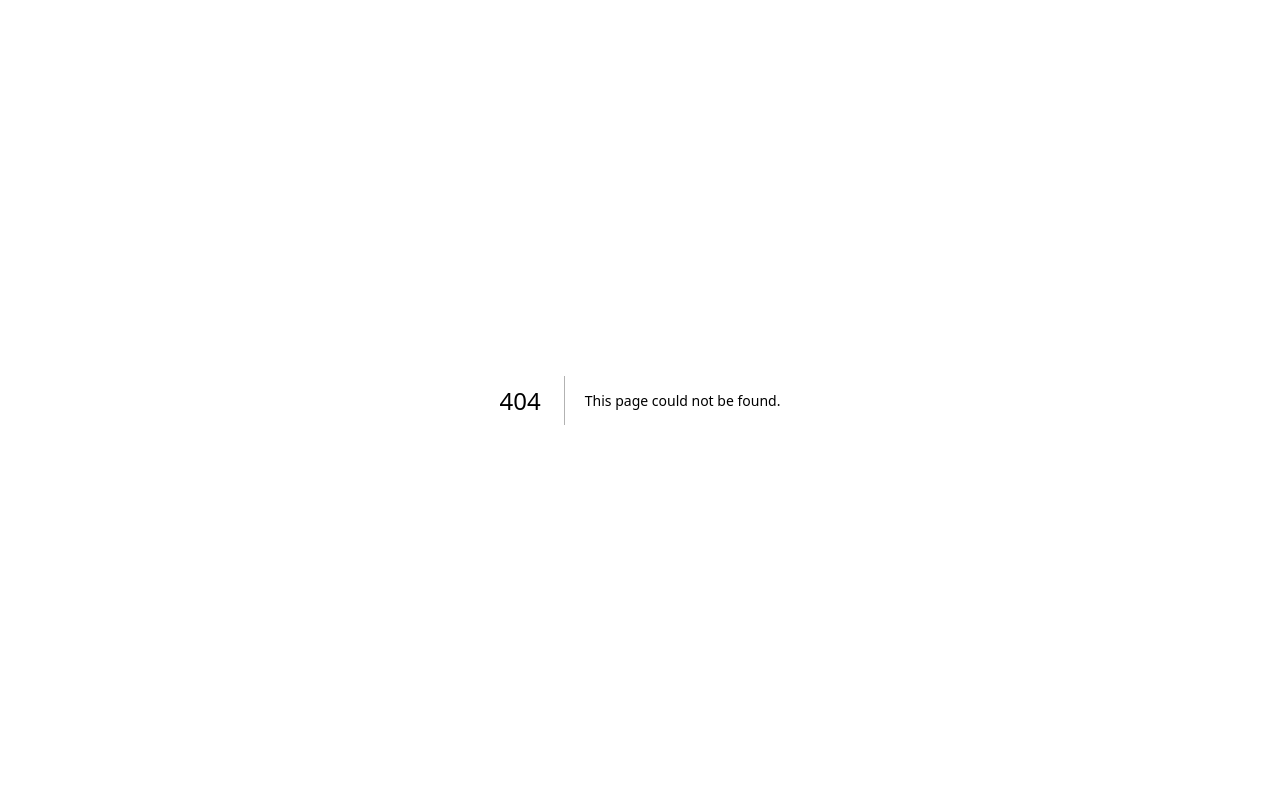
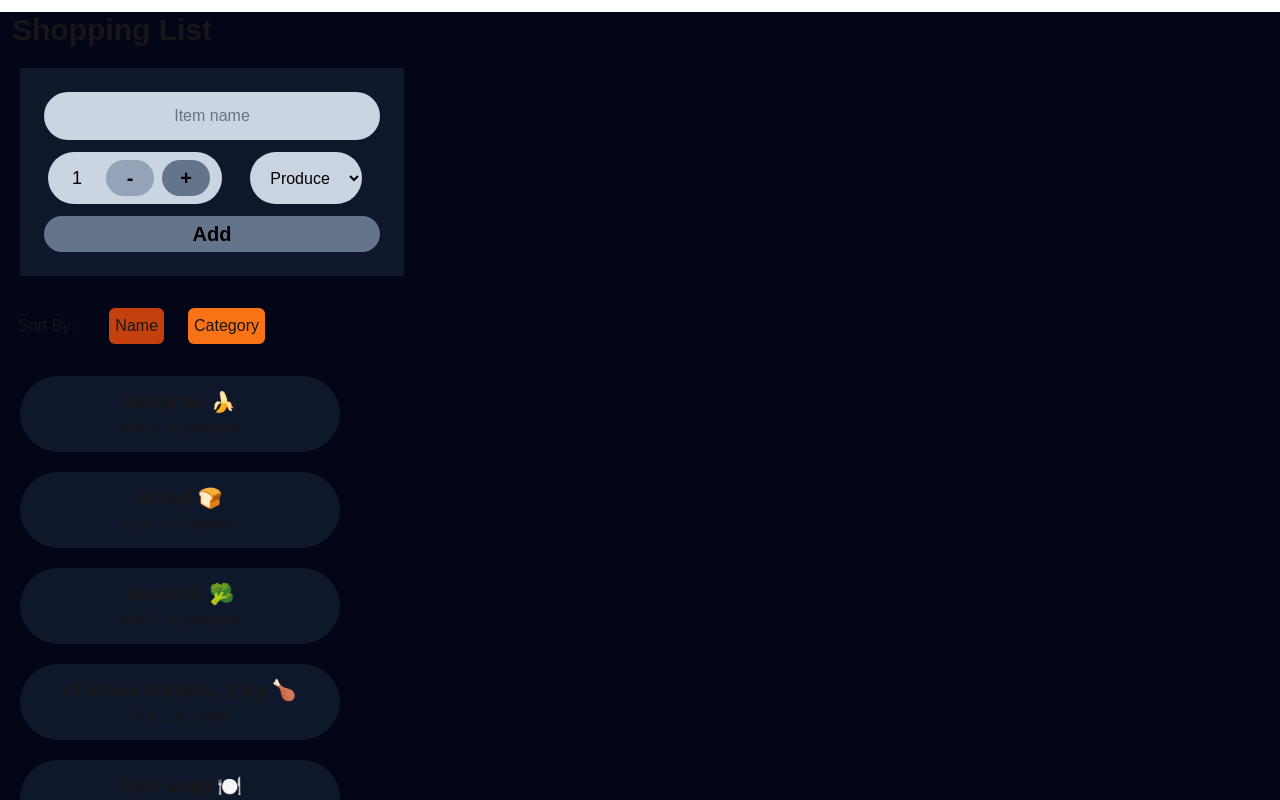
Before and after one commit to gurleensingh01/cprg306-assignments, a Next.js app: page /week-7 in a window 1280 px wide. Before the commit this address had no page. Shown: the top 800 px of the page. Built offline with nearby package versions, Linux system fonts and the light colour scheme.

Commit message:
week 7 added

```diff
--- a/app/page.js
+++ b/app/page.js
@@ -12,6 +12,8 @@ export default function Page() {
         <Link href="/week-5" className='text-2xl'>Week 5 Assignment</Link>
         <br />
         <Link href="/week-6" className='text-2xl'>Week 6 Assignment</Link>
+        <br />
+        <Link href="/week-7" className='text-2xl'>Week 7 Assignment</Link>
       </main>
     );
   }
--- /dev/null
+++ b/app/week-7/item-list.js
@@ -0,0 +1,31 @@
+"use client";
+
+import Item from "./item";
+import { useState } from "react";
+
+export default function ItemList({items}) {
+
+    const [sortBy, setSortBy] = useState("name");
+
+    items.sort((a, b) => sortBy === "name" ? a.name.localeCompare(b.name) : a.category.localeCompare(b.category));
+
+    const handleSort = (sortType) => {
+        setSortBy(sortType);
+    }
+
+    return (
+      <div>
+        <div className="flex ">
+        <p className="p-1.5 m-3">Sort By :</p>
+        <button onClick={() => handleSort("name")} className={` p-1.5 m-3 rounded-md ${sortBy === "name" ? "bg-orange-700" : "bg-orange-500" }`}>Name </button>
+        <button onClick={() => handleSort("category")} className={` p-1.5 m-3 rounded-md ${sortBy === "category" ? "bg-orange-700" : "bg-orange-500" }`} >Category</button>
+        </div>
+        <ul>
+          {items.map((item) => (
+            <Item key={item.id} name={item.name} quantity={item.quantity} category={item.category}/>
+          ))}
+        </ul>
+      </div>
+    );
+
+  }
--- /dev/null
+++ b/app/week-7/item.js
@@ -0,0 +1,8 @@
+export default function Item( {name, quantity, category} ) {
+    return (
+        <ul className="m-5 bg-slate-900 p-3 w-1/4 rounded-full text-center">
+            <li className="text-xl font-bold">{name}</li>
+            <li>Buy {quantity} in {category}</li>
+        </ul>
+    )
+  }
--- /dev/null
+++ b/app/week-7/items.json
@@ -0,0 +1,74 @@
+[
+    {
+      "id": "1h2GJKH12gkHG31h1H",
+      "name": "milk, 4 L 🥛",
+      "quantity": 1,
+      "category": "dairy"
+    },
+    {
+      "id": "2KJH3k2j3H1k2J3K1H",
+      "name": "bread 🍞",
+      "quantity": 2,
+      "category": "bakery"
+    },
+    {
+      "id": "3h2KJH3k2j3H1k2J3",
+      "name": "eggs, dozen 🥚",
+      "quantity": 2,
+      "category": "dairy"
+    },
+    {
+      "id": "4k2J3K1H2GJKH12gk",
+      "name": "bananas 🍌",
+      "quantity": 6,
+      "category": "produce"
+    },
+    {
+      "id": "5H1h1H2KJH3k2j3H",
+      "name": "broccoli 🥦",
+      "quantity": 3,
+      "category": "produce"
+    },
+    {
+      "id": "6H1k2J3K1H2GJKH1",
+      "name": "chicken breasts, 1 kg 🍗",
+      "quantity": 1,
+      "category": "meat"
+    },
+    {
+      "id": "7gkHG31h1H2KJH3k",
+      "name": "pasta sauce 🍝",
+      "quantity": 3,
+      "category": "canned goods"
+    },
+    {
+      "id": "8j3H1k2J3K1H2GJK",
+      "name": "spaghetti, 454 g 🍝",
+      "quantity": 2,
+      "category": "dry goods"
+    },
+    {
+      "id": "9H12gkHG31h1H2KJ",
+      "name": "toilet paper, 12 pack 🧻",
+      "quantity": 1,
+      "category": "household"
+    },
+    {
+      "id": "10H3k2j3H1k2J3K1",
+      "name": "paper towels, 6 pack",
+      "quantity": 1,
+      "category": "household"
+    },
+    {
+      "id": "11k2J3K1H2GJKH12",
+      "name": "dish soap 🍽️",
+      "quantity": 1,
+      "category": "household"
+    },
+    {
+      "id": "12GJKH12gkHG31h1",
+      "name": "hand soap 🧼",
+      "quantity": 4,
+      "category": "household"
+    }
+  ]
--- /dev/null
+++ b/app/week-7/new-item.js
@@ -0,0 +1,94 @@
+"use client";
+
+import { useState } from "react";
+
+export default function NewItem( {onAddItem} ) {
+
+    const [quantity, setQuantity] = useState(1);
+
+    const [name, setName] = useState("");
+
+    const [category, setCategory] = useState("produce");
+
+    const handleNameChange = (event) => {
+        setName(event.target.value);
+    };
+
+    const handleSubmit = (event) => {
+        event.preventDefault();
+        let id = Math.floor(Math.random() * 100000);
+        let newItem = {id, name, category, quantity};
+        console.log(newItem);
+        onAddItem(newItem);
+        setName("");
+        setCategory("produce");
+        setQuantity(1);
+    }
+
+    const handleCategoryChange = (event) => {
+        setCategory(event.target.value);
+    }
+
+    const increment = () => quantity < 20 ? setQuantity(quantity + 1) : quantity;
+
+    const decrement = () => quantity > 1 ? setQuantity(quantity - 1) : quantity;
+
+    return (
+        <div>
+            <form onSubmit={(event) => handleSubmit(event)} className="text-black m-5 p-5 flex w-96 flex-wrap bg-slate-900">
+                <input type="text" value={name} onChange={handleNameChange} required placeholder="Item name"
+                className="p-2 m-1 rounded-full bg-slate-300 placeholder:text-gray-500 placeholder:text-center py-3 w-96"></input>
+                <div className="p-1 m-2 text-black bg-slate-300 rounded-full flex">
+                <p className="mx-5 flex items-center text-lg font-medium">{quantity}</p>
+                <div>
+                    <button type="button" onClick={decrement} className="bg-slate-500 py-1 px-4 m-1 rounded-full font-bold text-xl w-12
+                    hover:bg-slate-700
+                    active:bg-red-600
+                    focus:outline
+                    focus:outline-black
+                    focus:outline-[2px]
+                    disabled:bg-slate-400"
+                    disabled={quantity == 1}
+                    >-</button>
+
+                    <button type="button" onClick={increment} className="bg-slate-500 py-1 px-4 m-1 mr-2 rounded-full font-bold text-xl w-12
+                    hover:bg-slate-700
+                    active:bg-green-700
+                    focus:outline
+                    focus:outline-black
+                    focus:outline-[2px]
+                    disabled:bg-slate-400"
+                    disabled={quantity == 20}>+</button>
+                </div>
+                </div>
+
+                <select value={category} onChange={handleCategoryChange} className="p-1 m-2 rounded-full bg-slate-300 w-28 ml-5 text-center">
+                    <option value="produce">Produce</option>
+                    <option value="dairy">Dairy</option>
+                    <option value="bakery">Bakery</option>
+                    <option value="meat">Meat</option>
+                    <option value="frozen">Frozen</option>
+                    <option value="canned goods">Canned Goods</option>
+                    <option value="dry goods">Dry Goods</option>
+                    <option value="beverages">Beverages</option>
+                    <option value="snacks">Snacks</option>
+                    <option value="household">Household</option>
+                    <option value="pantry">Pantry</option>
+                </select>
+                <br />
+                <button type="submit" className="bg-slate-500 py-1 px-4 m-1 rounded-full font-bold text-xl w-96
+                    hover:bg-slate-700
+                    active:bg-green-700
+                    focus:outline
+                    focus:outline-black
+                    focus:outline-[2px]
+                    disabled:bg-slate-400">Add</button>
+
+        </form>
+
+
+    </div>
+
+
+    );
+}
--- /dev/null
+++ b/app/week-7/page.js
@@ -0,0 +1,22 @@
+"use client";
+import NewItem from './new-item.js';
+import ItemList from './item-list.js';
+import itemsData from './items.json';
+import { useState } from 'react';
+
+export default function Page() {
+
+  const [items, setItems] = useState(itemsData);
+
+  const handleAddItem = (newItem) => {
+    setItems([...items, newItem]);
+  }
+
+    return (
+      <main className='bg-slate-950'>
+        <h1 className='font-bold text-3xl m-3'>Shopping List</h1>
+        <NewItem onAddItem={handleAddItem} />
+        <ItemList items={items}/>
+      </main>
+    );
+  }
```
